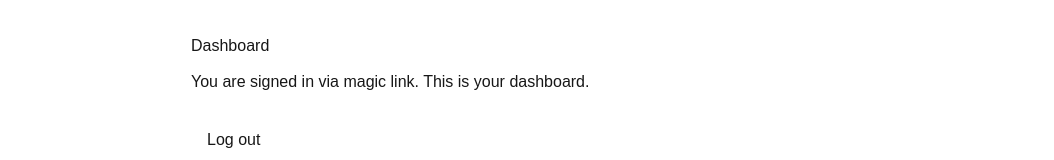
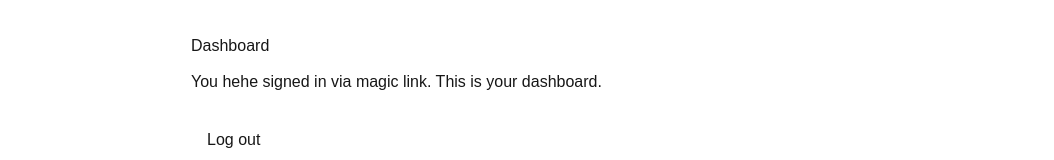
Before and after one commit to Abhi-boostin/LeadMaster, a Next.js app: page /dashboard in a window 1280 px wide. Shown: the part 127-287 px from the top of the page, without its empty margins (113-1167 px from the left). Built offline with nearby package versions, Linux system fonts and the light colour scheme.

Commit message:
Fix typo in dashboard page message for clarity.

```diff
--- a/app/dashboard/page.tsx
+++ b/app/dashboard/page.tsx
@@ -2,7 +2,7 @@ export default function DashboardPage() {
   return (
     <main style={{ maxWidth: 720, margin: "80px auto", padding: 24 }}>
       <h1 style={{ marginBottom: 12 }}>Dashboard</h1>
-      <p style={{ marginBottom: 24 }}>You are signed in via magic link. This is your dashboard.</p>
+      <p style={{ marginBottom: 24 }}>You hehe signed in via magic link. This is your dashboard.</p>
       <a href="/auth/logout" style={{ padding: "10px 16px", display: "inline-block" }}>Log out</a>
     </main>
   );
```
